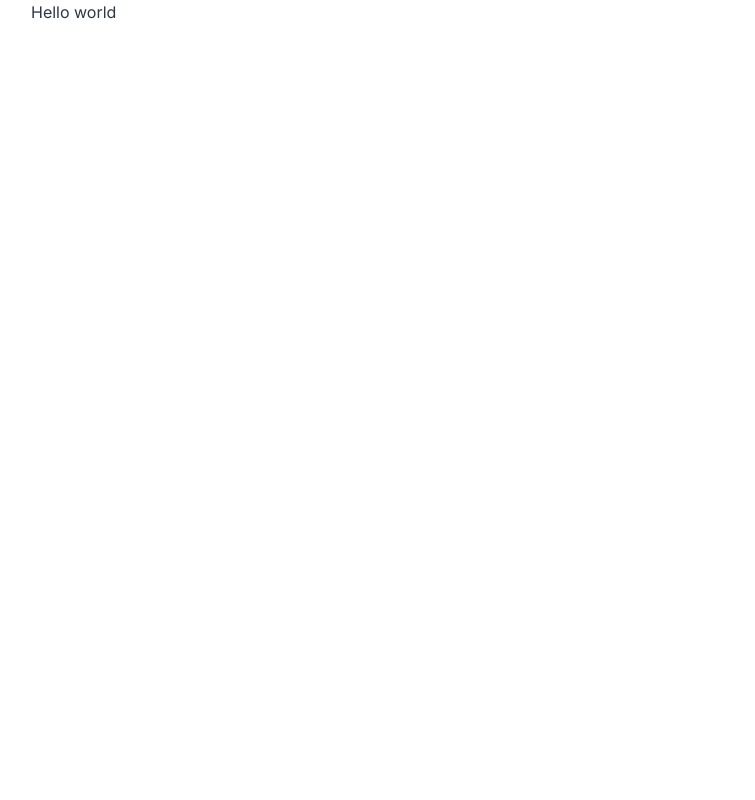
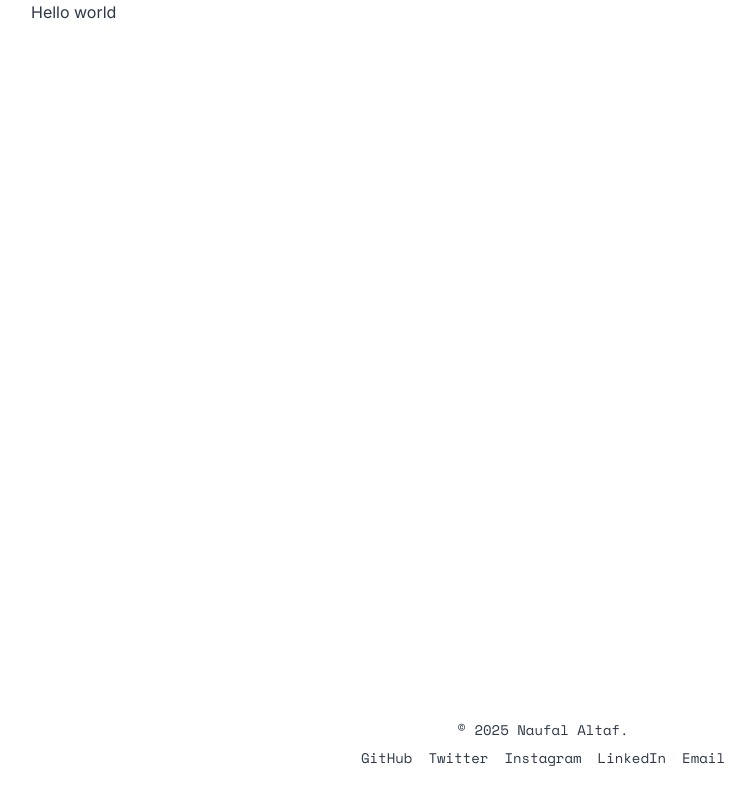
Before and after one commit to nawocci/site, a Next.js app: page / in a window 1280 px wide. Shown: the whole page, without its empty margins (97-852 px from the left). Built offline with nearby package versions, Linux system fonts and the light colour scheme.

Commit message:
Implement a footer

```diff
--- a/src/app/layout.tsx
+++ b/src/app/layout.tsx
@@ -1,6 +1,7 @@
 import type { Metadata } from "next";
 import { Inter, Space_Mono } from "next/font/google";
 import "./globals.css";
+import Footer from "@/components/Footer";
 
 const inter = Inter({
   subsets: ["latin"],
@@ -27,8 +28,11 @@ export default function RootLayout({
       lang="en"
       className={`${inter.variable} ${spaceMono.variable} antialiased`}
     >
-      <body className="bg-background text-foreground font-sans">
-        <div className="mx-auto max-w-5xl px-6 sm:px-0">{children}</div>
+      <body className="bg-background text-foreground font-sans min-h-screen flex flex-col">
+        <main className="mx-auto max-w-5xl w-full px-6 sm:px-0 flex-1">
+          {children}
+        </main>
+        <Footer />
       </body>
     </html>
   );
--- /dev/null
+++ b/src/components/Footer.tsx
@@ -0,0 +1,16 @@
+export default function Footer() {
+  return (
+    <footer className="w-full py-8 font-mono text-center text-sm">
+      <div className="mx-auto max-w-5xl px-6 sm:px-0">
+        <p>&copy; {new Date().getFullYear()} Naufal Altaf.</p>
+        <div className="mt-2 flex justify-center gap-4">
+          <a href="https://github.com/nawocci" className="hover:text-primary hover:underline">GitHub</a>
+          <a href="https://x.com/nawocci" className="hover:text-primary hover:underline">Twitter</a>
+          <a href="https://instagram.com/nawocci" className="hover:text-primary hover:underline">Instagram</a>
+          <a href="https://linkedin.com/in/naufal-altaf-059ab5326" className="hover:text-primary hover:underline">LinkedIn</a>
+          <a href="mailto:naufal@altaf.xyz" className="hover:text-primary hover:underline">Email</a>
+        </div>
+      </div>
+    </footer>
+  );
+}
```
